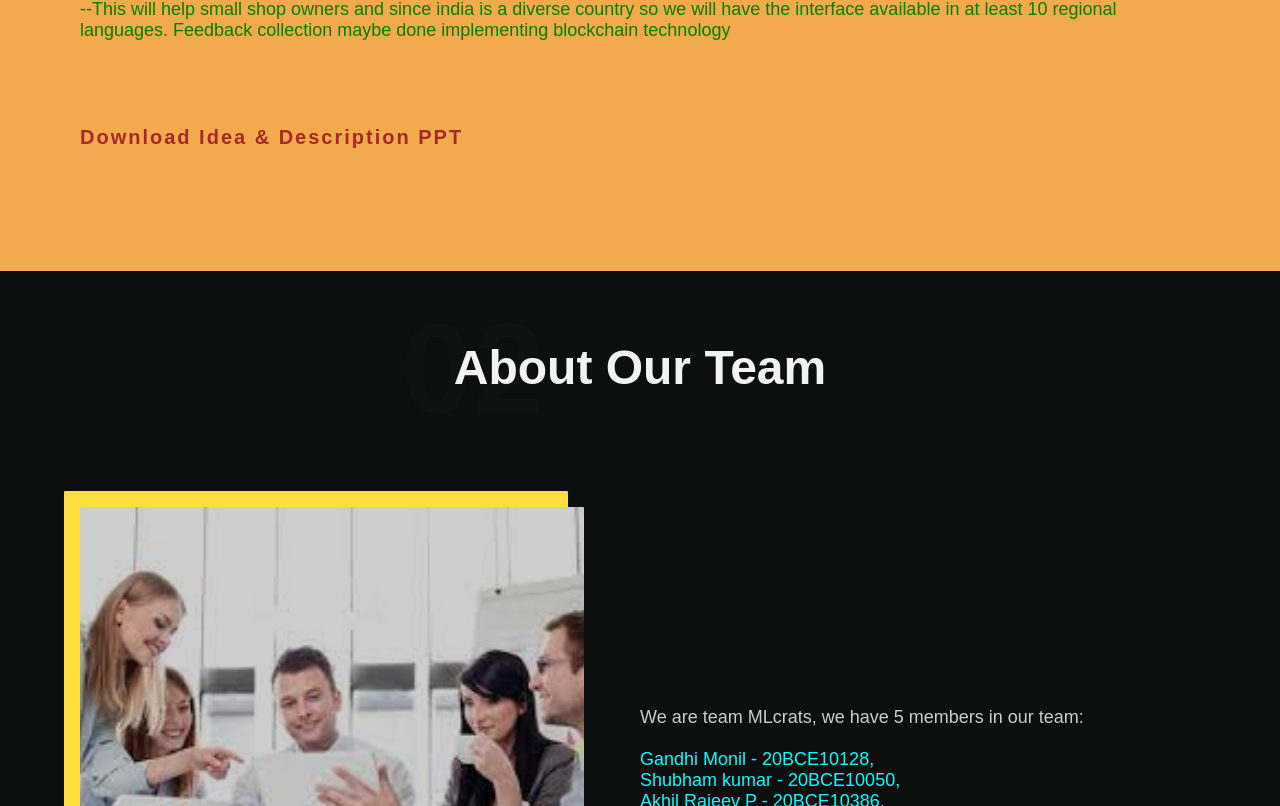
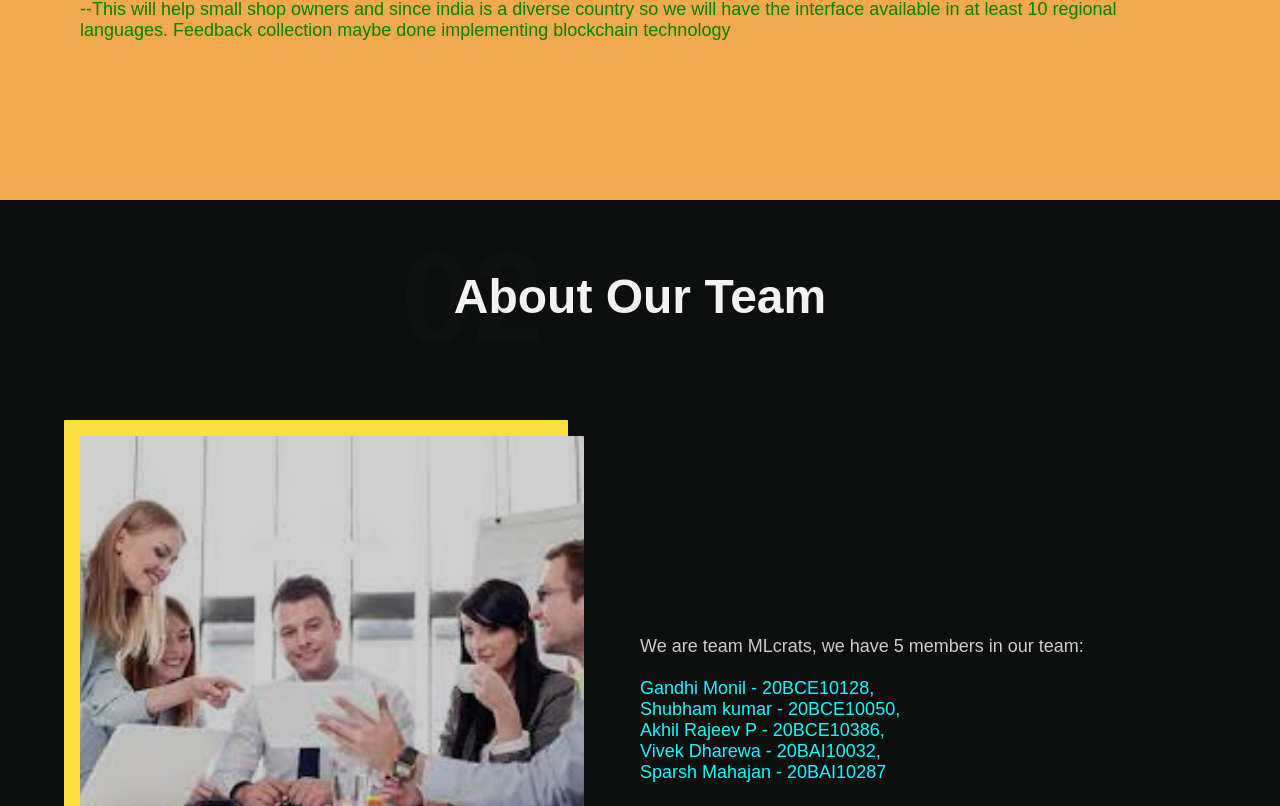
Before and after one commit to Monil-007/Prodigi-portfolio, a React (Create React App) app in the folder my-app/: page / in a window 1280 px wide. Shown: the part 1354-2160 px from the top of the page. Built offline with nearby package versions, Linux system fonts and the light colour scheme.

Commit message:
final changes

```diff
--- a/my-app/src/components/Projects/Projects.js
+++ b/my-app/src/components/Projects/Projects.js
@@ -88,7 +88,7 @@ const Projects = () => {
       >
         View PPT
       </ContactLink> */}
-      <Resume>
+      {/* <Resume>
         <ResumeLink
          // href={resume}
           icon={downloadIcon}
@@ -97,7 +97,7 @@ const Projects = () => {
         >
           Download Idea & Description PPT
         </ResumeLink>
-      </Resume>
+      </Resume> */}
     </StyledProjects>
   );
 };
```
